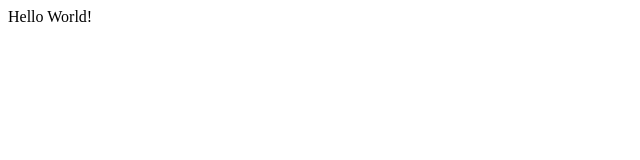
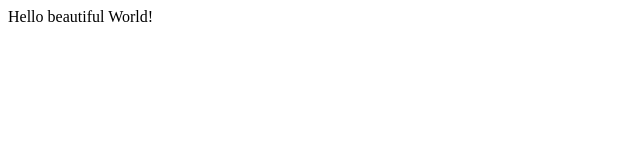
Before and after one commit to aspicas/devops-demo, a website: page public/index.html in a window 1280 px wide. Shown: the full height of the page, 0-640 px from the left. Drawn offline with Linux system fonts and the light colour scheme.

Commit message:
change html

```diff
--- a/public/index.html
+++ b/public/index.html
@@ -3,6 +3,6 @@
 		<title>Hola Amigos!</title>
 	</head>
 	<body>
-		Hello World!
+		Hello beautiful World!
 	</body>
 </html>
```
